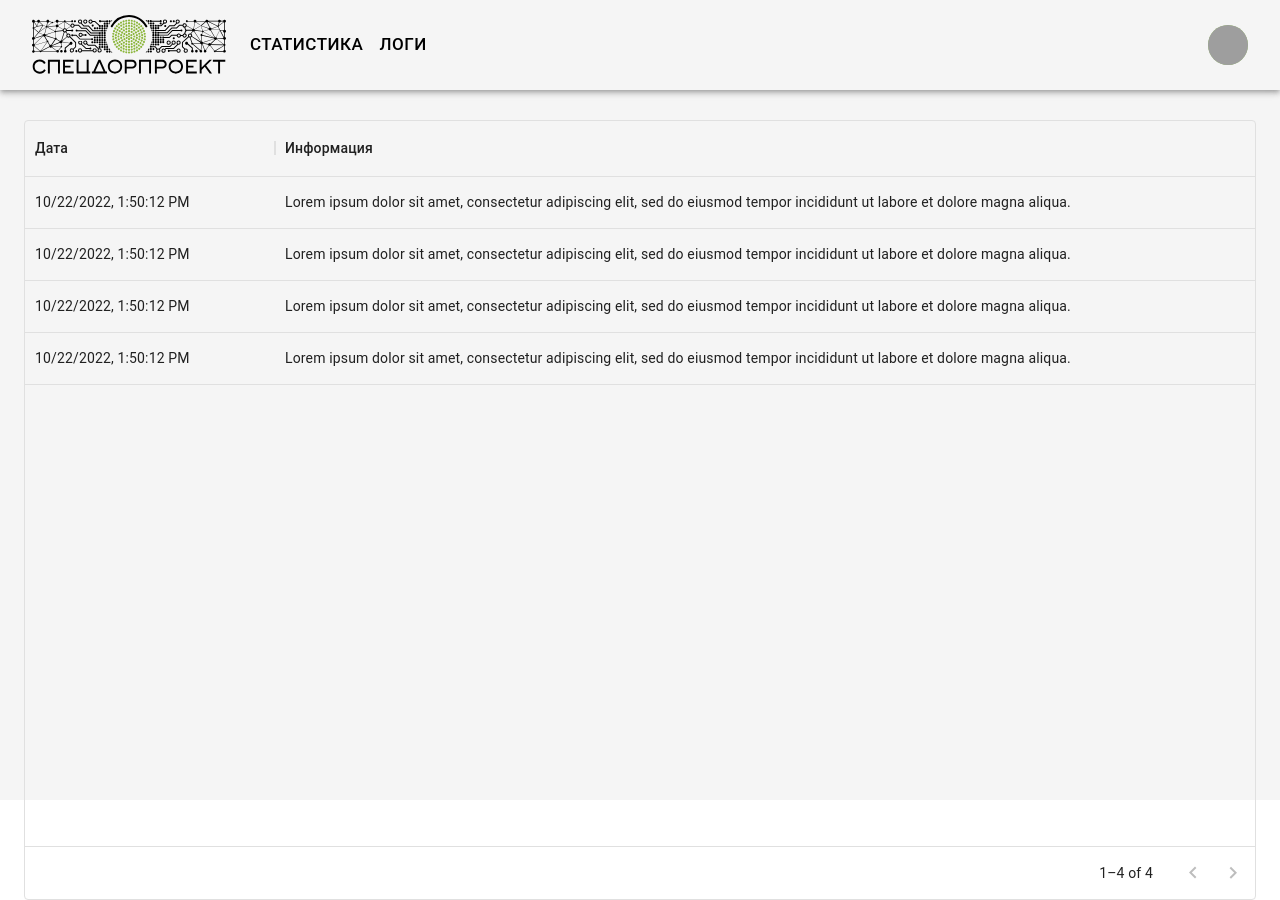
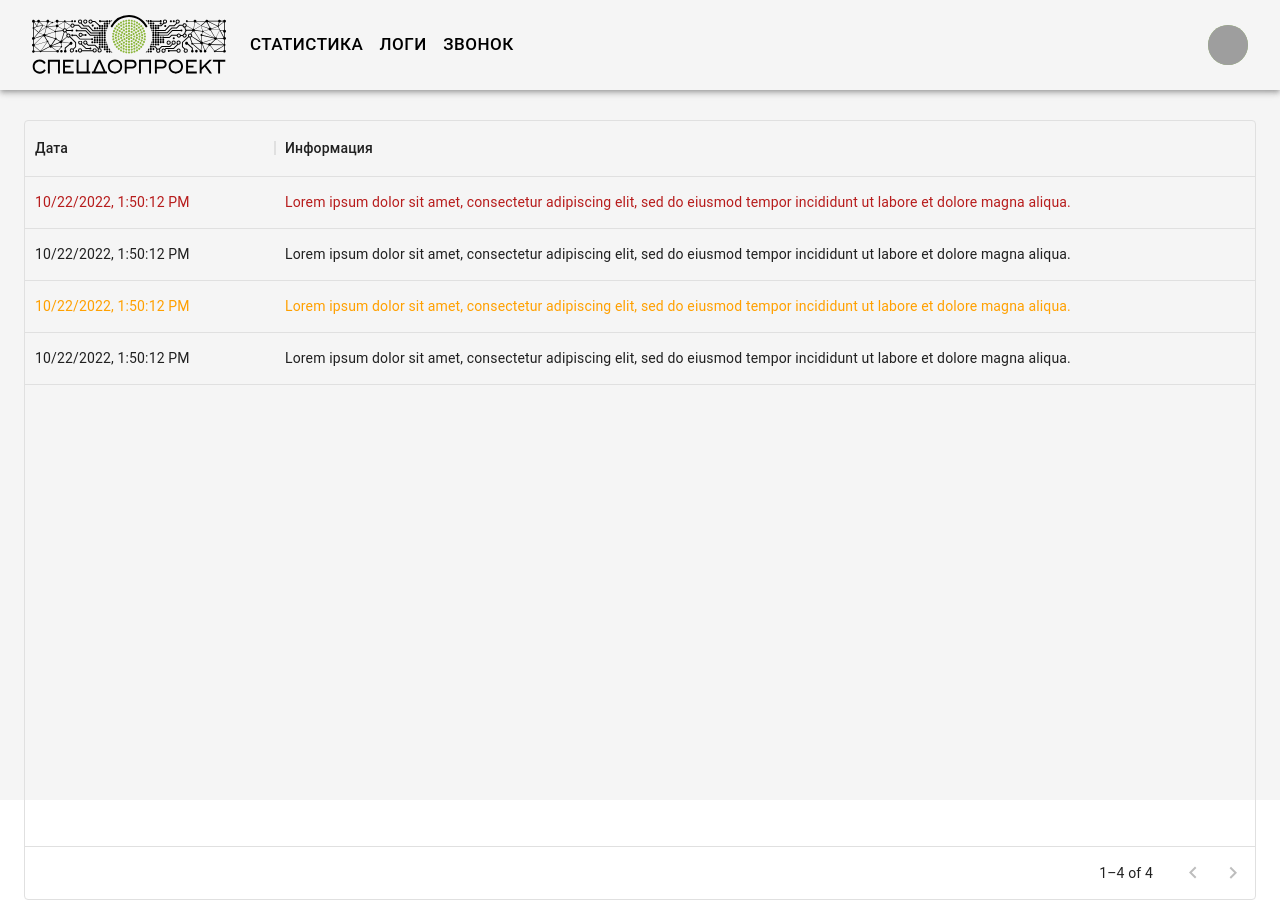
Before and after one commit to stryukovsky/MIETWeekHack2022, a React (Create React App) app in the folder frontend/: page /app/app/logs in a window 1280 px wide. Built offline with nearby package versions, Linux system fonts and the light colour scheme; grey boxes are pictures that could not be loaded.

Commit message:
feat: DataTable, CallPage

```diff
--- a/frontend/src/App.js
+++ b/frontend/src/App.js
@@ -5,6 +5,7 @@ import StatisticsPage from './Pages/StatisticsPage'
 import Layout from '../src/Components/Layout/Layout'
 import AuthPage from "./Pages/AuthPage";
 import LogsPage from "./Pages/LogsPage";
+import CallPage from "./Pages/CallPage";
 
 
 
@@ -14,6 +15,7 @@ function App() {
         <Route path="app/" element={<Layout/>}>
             <Route path="app/stats" element={<StatisticsPage/>}/>
             <Route path="app/logs" element={<LogsPage/>}/>
+            <Route path="app/call" element={<CallPage/>}/>
 
         </Route>
           <Route path="/" element={<AuthPage/>}/>
--- a/frontend/src/Components/DataTable/DataTable.jsx
+++ b/frontend/src/Components/DataTable/DataTable.jsx
@@ -1,5 +1,8 @@
 import * as React from 'react';
 import { DataGrid } from '@mui/x-data-grid';
+import Box from '@mui/material/Box';
+
+import { red, yellow } from '@mui/material/colors';
 
 const columns = [
     {
@@ -11,26 +14,47 @@ const columns = [
     {
         field: 'message',
         headerName: 'Информация',
-        width: 1236
+        width: 986
+
+    },
+    {
+        field: 'type',
+        headerName: 'Уровень',
+        width: 250
     }
 ];
 
 const rows = [
-    { id: 0, date: new Date(), message: "Lorem ipsum dolor sit amet, consectetur adipiscing elit, sed do eiusmod tempor incididunt ut labore et dolore magna aliqua." },
-    { id: 1, date: new Date(), message: "Lorem ipsum dolor sit amet, consectetur adipiscing elit, sed do eiusmod tempor incididunt ut labore et dolore magna aliqua." },
-    { id: 2, date: new Date(), message: "Lorem ipsum dolor sit amet, consectetur adipiscing elit, sed do eiusmod tempor incididunt ut labore et dolore magna aliqua." },
-    { id: 3, date: new Date(), message: "Lorem ipsum dolor sit amet, consectetur adipiscing elit, sed do eiusmod tempor incididunt ut labore et dolore magna aliqua." },
+    { id: 0, date: new Date(), message: "Lorem ipsum dolor sit amet, consectetur adipiscing elit, sed do eiusmod tempor incididunt ut labore et dolore magna aliqua.", type: "error" },
+    { id: 1, date: new Date(), message: "Lorem ipsum dolor sit amet, consectetur adipiscing elit, sed do eiusmod tempor incididunt ut labore et dolore magna aliqua.", type: "information" },
+    { id: 2, date: new Date(), message: "Lorem ipsum dolor sit amet, consectetur adipiscing elit, sed do eiusmod tempor incididunt ut labore et dolore magna aliqua.", type: "warning" },
+    { id: 3, date: new Date(), message: "Lorem ipsum dolor sit amet, consectetur adipiscing elit, sed do eiusmod tempor incididunt ut labore et dolore magna aliqua.", type: "debug"},
 ];
+
 
 export default function DataTable() {
     return (
         <div style={{ height: 780, width: '100%' }}>
+            <Box
+                sx={{
+                    height: 780,
+                    width: '100%',
+                    '& .super-app-theme--warning': {
+                        color: '#ffa000'
+                    },
+                    '& .super-app-theme--error': {
+                        color: '#b71c1c'
+                    },
+                }}
+            >
             <DataGrid
+                getRowClassName={(params) => `super-app-theme--${params.row.type}`}
                 rows={rows}
                 columns={columns}
                 pageSize={5}
                 rowsPerPageOptions={[5]}
             />
+            </Box>
         </div>
     );
 }
--- a/frontend/src/Components/ResponsiveAppBar/ResponsiveAppBar.jsx
+++ b/frontend/src/Components/ResponsiveAppBar/ResponsiveAppBar.jsx
@@ -18,7 +18,7 @@ import {deepPurple, lightGreen} from "@mui/material/colors";
 import {createTheme, ThemeProvider} from "@mui/material/styles";
 
 
-const pages = ['Статистика', 'Логи'];
+const pages = ['Статистика', 'Логи', 'Звонок'];
 const settings = ['Profile', 'Logout'];
 
 const innerTheme = createTheme({
@@ -126,6 +126,16 @@ function ResponsiveAppBar() {
                                     {pages[1]}
                                 </Button>
                             </NavLink>
+                            <NavLink to="app/logs" className="navLink">
+                                <Button
+                                    color="primary"
+                                    key={pages[2]}
+                                    onClick={handleCloseNavMenu}
+                                    sx={{ my: 2, color: 'black', display: 'block', fontSize:'15px'}}
+                                >
+                                    {pages[2]}
+                                </Button>
+                            </NavLink>
                         </Menu>
                     </Box>
                     <AdbIcon sx={{ display: { xs: 'flex', md: 'none' }, mr: 1 }} />
@@ -168,6 +178,16 @@ function ResponsiveAppBar() {
                                 {pages[1]}
                             </Button>
                         </NavLink>
+                        <NavLink to="app/call" className="navLink">
+                            <Button
+                                color="primary"
+                                key={pages[2]}
+                                onClick={handleCloseNavMenu}
+                                sx={{ my: 2, color: 'black', display: 'block', fontSize:'17px'}}
+                            >
+                                {pages[2]}
+                            </Button>
+                        </NavLink>
                     </Box>
 
                     <Box sx={{ flexGrow: 0 }}>
--- /dev/null
+++ b/frontend/src/Pages/CallPage.jsx
@@ -0,0 +1,14 @@
+import React from 'react'
+
+
+function CallPage() {
+    return (
+        <>
+            <div>
+
+            </div>
+        </>
+    );
+}
+
+export default CallPage;
```
